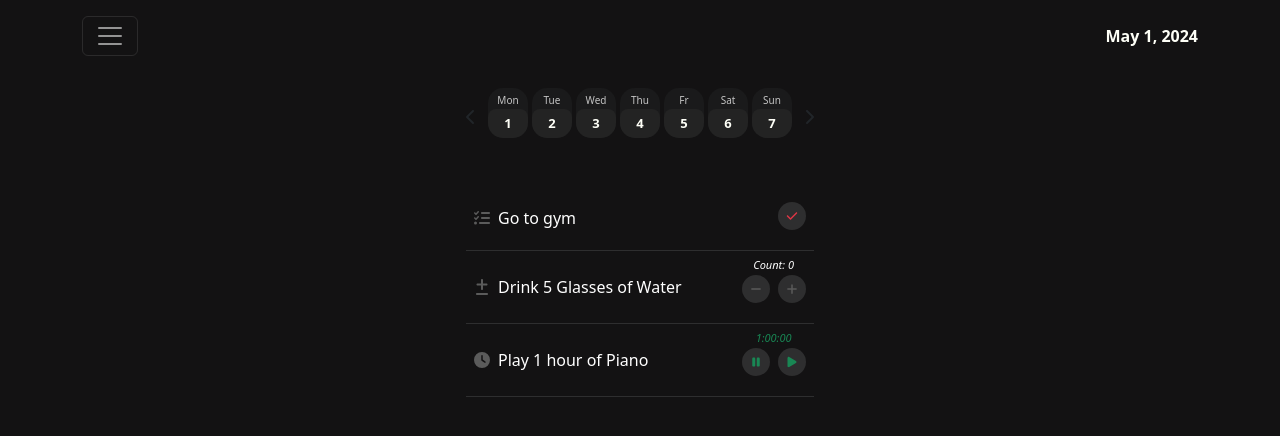
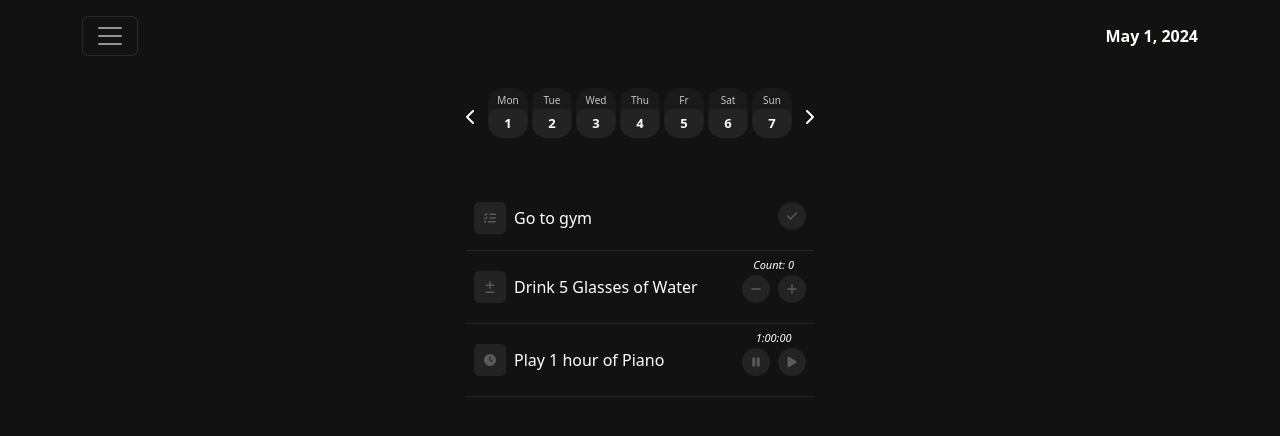
Before and after one commit to RealChoki/Habit-app-front, a Vue app: page / in a window 1280 px wide. Shown: the top 436 px of the page. Built offline with nearby package versions, Linux system fonts and the light colour scheme.

Commit message:
chore: Update styles and add no-select class to task element buttons

```diff
--- a/src/components/HomeCalender.vue
+++ b/src/components/HomeCalender.vue
@@ -3,7 +3,7 @@
     <!-- Arrow icon to the left -->
     <font-awesome-icon
       :icon="['fas', 'chevron-left']"
-      class="arrow-icon mt-2 me-2 cursor-pointer"
+      class="arrow-icon pt-0 mt-2 me-2 cursor-pointer text-white"
       @click="previousWeek"
     />
 
@@ -17,7 +17,7 @@
     <!-- Arrow icon to the right -->
     <font-awesome-icon
       :icon="['fas', 'chevron-right']"
-      class="arrow-icon mt-2 ms-2 cursor-pointer"
+      class="arrow-icon pt-0 mt-2 ms-2 cursor-pointer text-white"
       @click="nextWeek"
     />
   </div>
--- a/src/components/TaskElement.vue
+++ b/src/components/TaskElement.vue
@@ -2,18 +2,17 @@
   <div class="container d-flex align-items-center justify-content-between p-2 py-3">
     <div class="d-flex align-items-center">
       <font-awesome-icon
-        class="tasktype-icon"
+        class="tasktype-icon rounded-square"
         :icon="['fas', 'list-check']"
         v-if="task.type === 'yesno'"
       />
       <font-awesome-icon
-        class="tasktype-icon"
+        class="tasktype-icon rounded-square"
         :icon="['fas', 'plus-minus']"
-        style="width: 16px"
         v-else-if="task.type === 'numeric'"
       />
       <font-awesome-icon
-        class="tasktype-icon"
+        class="tasktype-icon rounded-square"
         :icon="['fas', 'clock']"
         v-else-if="task.type === 'timer'"
       />
@@ -61,11 +60,13 @@
           class="cursor-pointer rounded-circle no-select"
           :icon="['fas', 'pause']"
           :class="{ 'text-success': task.value }"
+          @click="pauseCountdown(task)"
         />
         <font-awesome-icon
           class="cursor-pointer rounded-circle no-select"
           :icon="['fas', 'play']"
           :class="{ 'text-success': task.value }"
+          @click="startCountdown(task)"
         />
         <p
           class="timer position-absolute translate-middle p-0 m-0"
@@ -104,8 +105,14 @@ const props = defineProps({
   task: Object
 })
 
+const isInPast = (timestamp) => {
+  const beginningOfDay = new Date()
+  beginningOfDay.setHours(0, 0, 0, 0)
+  return timestamp <= beginningOfDay.getTime()
+}
+
 const toggleTaskValue = (task) => {
-  if (task.value === false) return
+  if (isInPast(task.timestamp)) return
   task.value = task.value === true ? null : true
 }
 
@@ -121,19 +128,20 @@ const updateNumericTaskValue = (task) => {
 }
 
 const incrementCount = (task) => {
+  if (isInPast(task.timestamp)) return
   task.count += 1
   updateNumericTaskValue(task)
 }
 
 const decrementCount = (task) => {
+  if (isInPast(task.timestamp)) return
   if (task.count > 0) {
     task.count -= 1
     updateNumericTaskValue(task)
   }
 }
 
-const getTimeStamp = (timer) => {
-  const seconds = timer
+const getTimeStamp = (seconds) => {
   const hours = Math.floor(seconds / 3600)
   const minutes = Math.floor((seconds % 3600) / 60)
   const remainingSeconds = seconds % 60
@@ -142,6 +150,24 @@ const getTimeStamp = (timer) => {
   const paddedSeconds = remainingSeconds < 10 ? `0${remainingSeconds}` : remainingSeconds
 
   return `${hours}:${paddedMinutes}:${paddedSeconds}`
+}
+
+const startCountdown = (task) => {
+  if (isInPast(task.timestamp)) return
+    task.value = true
+    task.timerInterval = setInterval(() => {
+      if (task.timer <= 0) {
+        clearInterval(task.timerInterval)
+        task.value = false
+      } else {
+        task.timer--
+      }
+    }, 1000)
+}
+
+const pauseCountdown = (task) => {
+  task.value = false
+  clearInterval(task.timerInterval)
 }
 </script>
 
@@ -153,14 +179,23 @@ const getTimeStamp = (timer) => {
   border-radius: 50%;
   width: 12px;
   height: 12px;
-  background-color: #2e2e2f;
+  background-color: #232323;
   color: #5b5b5b;
   padding: 8px;
   margin-left: 8px;
 }
 
+.rounded-square {
+  border-radius: 5px;
+  width: 12px;
+  height: 12px;
+  background-color: #232323;
+  color: #5b5b5b;
+  padding: 10px;
+}
+
 .container {
-  border-bottom: 1px solid #2e2e2f;
+  border-bottom: 1px solid #232323;
 }
 
 p.timer {
--- a/src/views/HomeView.vue
+++ b/src/views/HomeView.vue
@@ -20,14 +20,14 @@ import TaskElement from '@/components/TaskElement.vue'
 
 const gymTask = ref({
   id: 1,
-  timestamp: null,
+  timestamp: 1715299200000, //10th may
   type: 'yesno',
   title: 'Go to gym',
-  value: false
+  value: null
 })
 const waterTask = ref({
   id: 1,
-  timestamp: null,
+  timestamp: 1715299200000, //10th may
   type: 'numeric',
   subtype: 'increment', // 'increment' or 'decrement
   title: 'Drink 5 Glasses of Water',
@@ -37,11 +37,11 @@ const waterTask = ref({
 })
 const pianoTask = ref({
   id: 1,
-  timestamp: null,
+  timestamp: new Date(), //10th may
   type: 'timer',
   title: 'Play 1 hour of Piano',
   timer: 3600,
-  value: true
+  value: null
 })
 </script>
 
```
